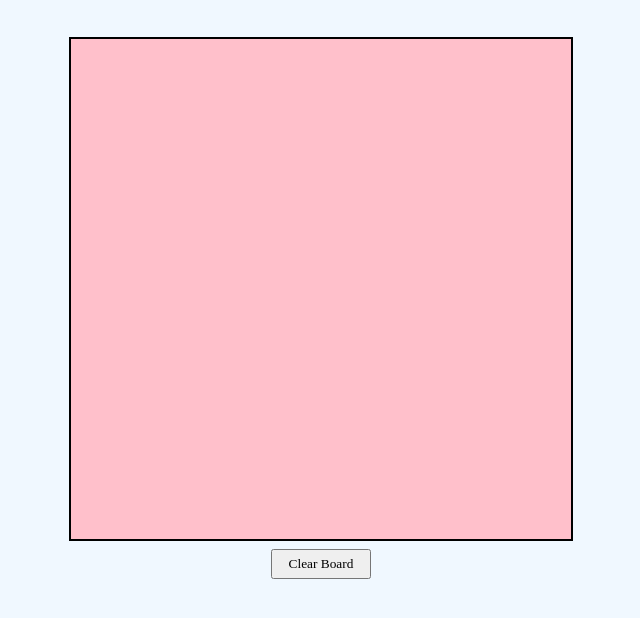
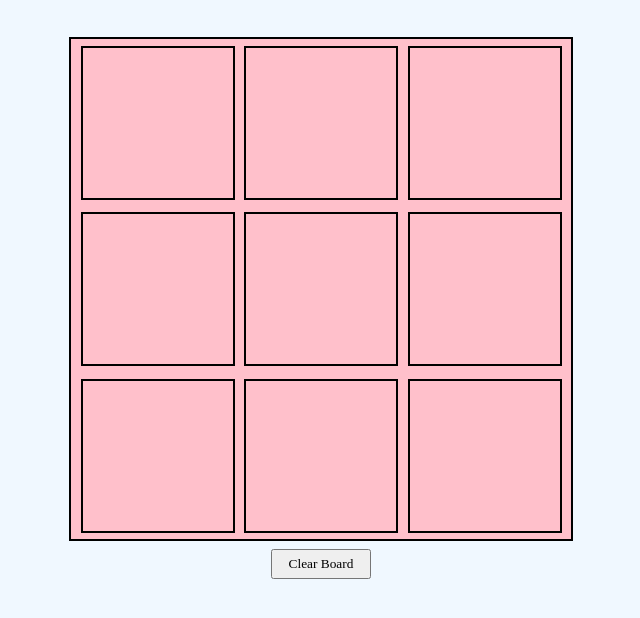
Before and after one commit to curiouslearner999/tic-tac-toe, a plain HTML site: page index.html in a window 1280 px wide. Shown: the part 120-738 px from the top of the page, without its empty margins (319-959 px from the left). Drawn offline with Linux system fonts and the light colour scheme; a web font is replaced by a local one.

Commit message:
corrected mispelling

```diff
--- a/css/style.css
+++ b/css/style.css
@@ -20,7 +20,7 @@ body {
     border: 2px solid #000;
 
 }
-.board-cell {
+.boardCell {
     background-color:pink;
     width: 150px;
     height: 150px;
```
